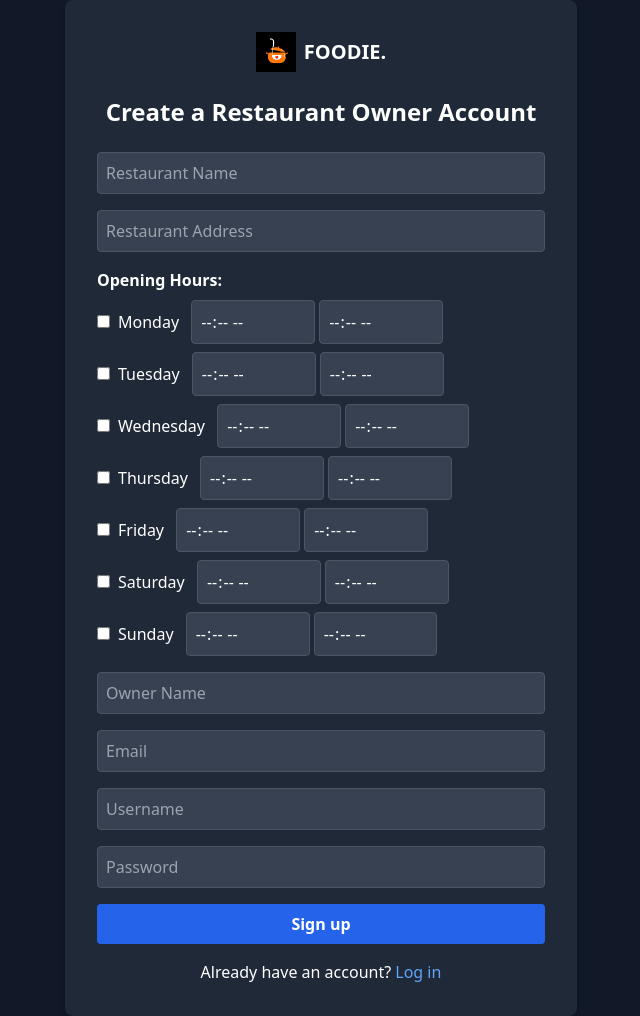
After one commit to Yp42/agileprocessesgroupproject, a Flask app: page /register_owner in a window 1280 px wide. The commit adds this page. Shown: the whole page, without its empty margins (319-959 px from the left). Run offline with Flask 3, Linux system fonts and the light colour scheme; some libraries are stand-ins or nearby versions.

Commit message:
adding the register for the customer and the restaurant owner roles

```diff
--- a/app/routes.py
+++ b/app/routes.py
@@ -1,4 +1,9 @@
-from flask import Blueprint , render_template
+from flask import Blueprint, render_template, request, redirect, url_for, flash
+from werkzeug.security import generate_password_hash, check_password_hash
+from app import mongo
+import os
+
+
 
 main = Blueprint('main', __name__)
 
@@ -6,9 +11,92 @@ main = Blueprint('main', __name__)
 def index():
     return render_template('index.html')
 
+@main.route('/role_selection')
+def role_selection():
+    return render_template('role.html')
+
+@main.route('/handle_role', methods=['POST'])
+def handle_role():
+    role = request.form.get('role')
+    if role == 'customer':
+        return redirect(url_for('main.register_customer'))
+    elif role == 'owner':
+        return redirect(url_for('main.register_owner'))
+    return redirect('/role_selection')
 
 
-@main.route('/register')
-def register():
-    # Direct rendering of the choose_role.html when the REGISTER button is clicked
-    return render_template('role.html')
+
+@main.route('/register_customer', methods=['GET', 'POST'])
+def register_customer():
+    if request.method == 'POST':
+
+            name = request.form.get('name')
+            email = request.form.get('email')
+            password = generate_password_hash(request.form.get('password'))
+            address = request.form.get('address')
+            special_needs = request.form.get('special_needs')
+            gender = request.form.get('gender')
+
+            existing_user = mongo.db.customers.find_one({'email': email})
+            if existing_user:
+                flash('Email already exists')
+                return redirect(url_for('main.register_customer'))
+
+            mongo.db.customers.insert_one({
+                'name': name,
+                'email': email,
+                'password': password,
+                'address': address,
+                'special_needs': special_needs,
+                'gender': gender})
+
+
+            return redirect(url_for('main.index'))
+
+
+
+    return render_template('register_customer.html')
+
+
+@main.route('/register_owner', methods=['GET', 'POST'])
+def register_owner():
+    if request.method == 'POST':
+            restaurant_name = request.form.get('restaurant_name')
+            restaurant_address = request.form.get('restaurant_address')
+            owner_name = request.form.get('owner_name')
+            email = request.form.get('email')
+            username = request.form.get('username')
+            password = generate_password_hash(request.form.get('password'))
+            opening_hours = {}
+            days = ['Monday', 'Tuesday', 'Wednesday', 'Thursday', 'Friday', 'Saturday', 'Sunday']
+            existing_user = mongo.db.owners.find_one({'email': email})
+            if existing_user:
+                flash('Email already exists')
+                return redirect(url_for('main.register_owner'))
+
+
+            for day in days:
+                open_time = request.form.get(f'{day.lower()}_open')
+                close_time = request.form.get(f'{day.lower()}_close')
+                if open_time and close_time:
+                    opening_hours[day] = {'open': open_time, 'close': close_time}
+                else:
+                    opening_hours[day] = None
+
+
+
+
+            mongo.db.owners.insert_one({
+                 'restaurant_name': restaurant_name,
+                 'restaurant_address': restaurant_address,
+                 'opening_hours': opening_hours,
+                 'owner_name': owner_name,
+                 'email': email,
+                 'username': username,
+                 'password': password
+                 })
+
+
+            return redirect(url_for('main.index'))
+
+    return render_template('register_owner.html')
--- /dev/null
+++ b/app/static/js/opening_hours.js
@@ -0,0 +1,20 @@
+
+document.addEventListener('DOMContentLoaded', function () {
+    const checkboxes = document.querySelectorAll('input[type="checkbox"][name^="day_open"]');
+    checkboxes.forEach(checkbox => {
+        checkbox.addEventListener('change', function () {
+            const day = checkbox.name.split('[')[1].split(']')[0];
+            const openInput = document.querySelector(`input[name="${day.toLowerCase()}_open"]`);
+            const closeInput = document.querySelector(`input[name="${day.toLowerCase()}_close"]`);
+            if (checkbox.checked) {
+                openInput.disabled = false;
+                closeInput.disabled = false;
+            } else {
+                openInput.disabled = true;
+                closeInput.disabled = true;
+                openInput.value = '';
+                closeInput.value = '';
+            }
+        });
+    });
+});
--- /dev/null
+++ b/app/templates/register_owner.html
@@ -0,0 +1,75 @@
+<!DOCTYPE html>
+<html lang="en">
+<head>
+    <meta charset="UTF-8">
+    <meta name="viewport" content="width=device-width, initial-scale=1.0">
+    <title>Register Restaurant Owner</title>
+    <script src="https://cdn.tailwindcss.com"></script>
+</head>
+<body class="bg-gray-900 text-white">
+    <div class="flex items-center justify-center min-h-screen">
+        <div class="w-full max-w-lg">
+            <div class="bg-gray-800 p-8 rounded-lg shadow-md">
+                <div class="flex justify-center items-center mb-6">
+                    <img src="/static/images/Foodie.png" alt="Foodie logo" class="h-10 w-10">
+                    <h2 class="text-xl font-bold ml-2">FOODIE.</h2>
+                </div>
+                <h2 class="text-2xl font-bold mb-6 text-center">Create a Restaurant Owner Account</h2>
+                <form action="#" method="POST">
+                    <div class="mb-4">
+                        <input type="text" name="restaurant_name" placeholder="Restaurant Name" class="w-full p-2 rounded bg-gray-700 text-white border border-gray-600 focus:border-blue-500 outline-none">
+                    </div>
+                    <div class="mb-4">
+                        <input type="text" name="restaurant_address" placeholder="Restaurant Address" class="w-full p-2 rounded bg-gray-700 text-white border border-gray-600 focus:border-blue-500 outline-none">
+                    </div>
+                    <div class="mb-4">
+                        <label class="block font-bold mb-2">Opening Hours:</label>
+                        <div class="space-y-2">
+                            <!-- Repeat this block for each day -->
+                            {% for day in ["Monday", "Tuesday", "Wednesday", "Thursday", "Friday", "Saturday", "Sunday"] %}
+                            <div>
+                                <label class="inline-flex items-center">
+                                    <input type="checkbox" class="form-checkbox text-blue-600" name="day_open[{{ day }}]">
+                                    <span class="ml-2">{{ day }}</span>
+                                </label>
+                                <input type="time" name="{{ day.lower() }}_open" class="ml-2 bg-gray-700 border border-gray-600 p-2 rounded text-white" placeholder="Open" disabled>
+                                <input type="time" name="{{ day.lower() }}_close" class="bg-gray-700 border border-gray-600 p-2 rounded text-white" placeholder="Close" disabled>
+                            </div>
+                            {% endfor %}
+                        </div>
+                    </div>
+                    <div class="mb-4">
+                        <input type="text" name="owner_name" placeholder="Owner Name" class="w-full p-2 rounded bg-gray-700 text-white border border-gray-600 focus:border-blue-500 outline-none">
+                    </div>
+                    <div class="mb-4">
+                        <input type="email" name="email" placeholder="Email" class="w-full p-2 rounded bg-gray-700 text-white border border-gray-600 focus:border-blue-500 outline-none">
+                    </div>
+                    <div class="mb-4">
+                        <input type="text" name="username" placeholder="Username" class="w-full p-2 rounded bg-gray-700 text-white border border-gray-600 focus:border-blue-500 outline-none">
+                    </div>
+                    <div class="mb-4">
+                        <input type="password" name="password" placeholder="Password" class="w-full p-2 rounded bg-gray-700 text-white border border-gray-600 focus:border-blue-500 outline-none">
+                    </div>
+                    <button type="submit" class="w-full bg-blue-600 hover:bg-blue-700 text-white font-bold py-2 px-4 rounded">Sign up</button>
+                    {% with messages = get_flashed_messages(with_categories=true) %}
+                    {% if messages %}
+                    <div class="mt-3">
+                        {% for category, message in messages %}
+                        <div class="{{ 'bg-red-200 text-red-500' if category == 'error' else 'bg-green-200 text-green-500' }} border border-red-400 text-sm py-2 px-3 rounded">
+                            {{ message }}
+                        </div>
+                        {% endfor %}
+                    </div>
+                    {% endif %}
+                {% endwith %}
+
+                </form>
+                <div class="text-center mt-4">
+                    Already have an account? <a href="#" class="text-blue-400 hover:text-blue-300">Log in</a>
+                </div>
+            </div>
+        </div>
+    </div>
+    <script src="/static/js/opening_hours.js"></script>
+</body>
+</html>
--- a/run.py
+++ b/run.py
@@ -1,6 +1,6 @@
-from app import app
+from app import create_app
 
-app = app()
+app = create_app()
 
 if __name__ == '__main__':
     app.run(debug=True)
```
Also changed, not shown: app/__init__.py (+30 -0 lines), app/templates/index.html (+5 -5 lines), app/templates/register_customer.html (added, +63 -0 lines), app/templates/role.html (+10 -4 lines), app/templates/register.html (deleted).
